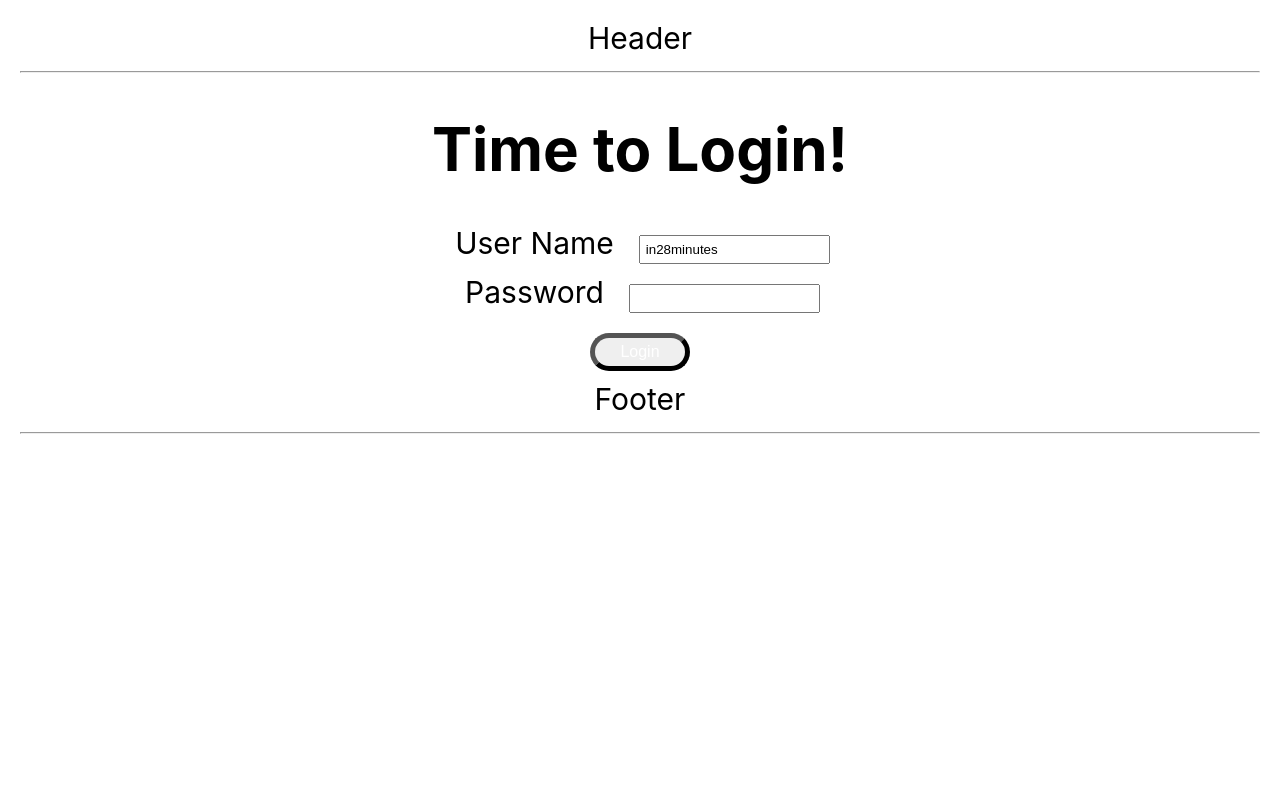
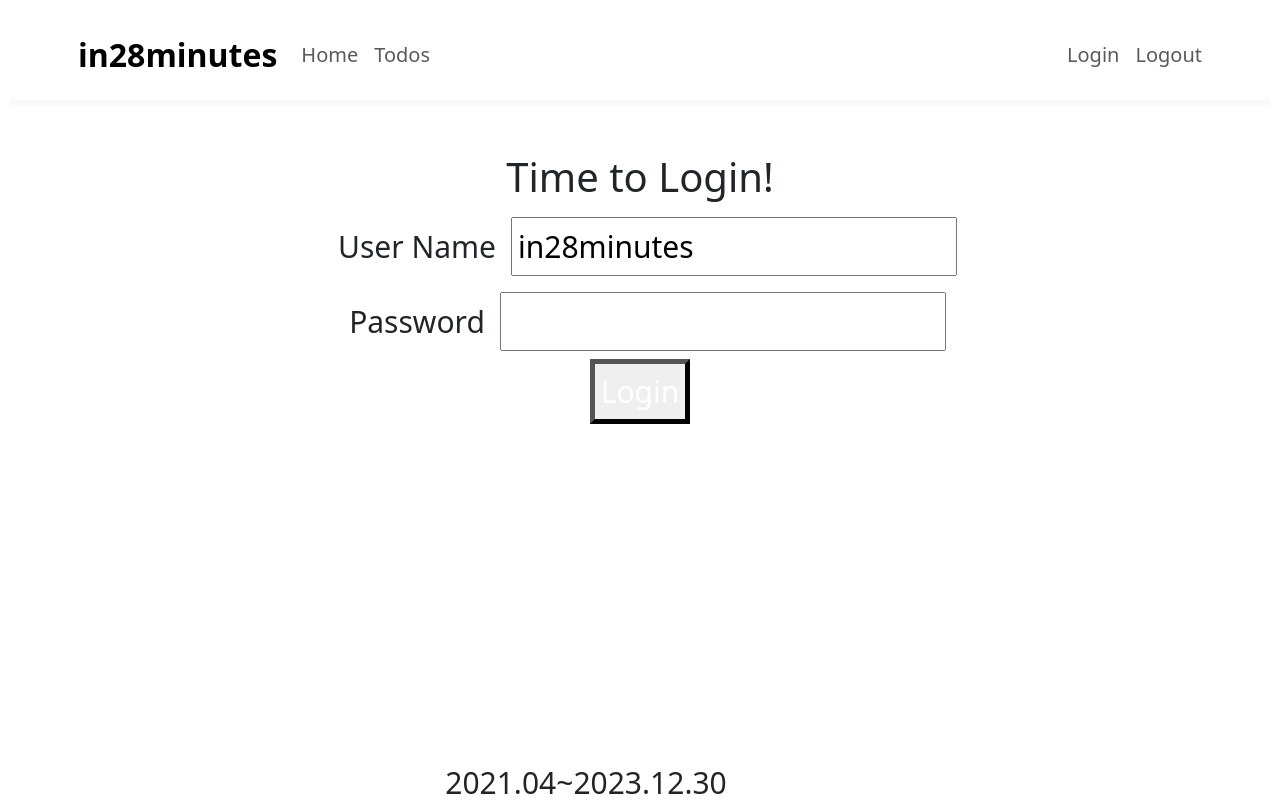
Before and after one commit to Jun-design-sketch/react-java-db-app, a React (Create React App) app in the folder 01-frontend/todo-app/: page / in a window 1280 px wide. Built offline with nearby package versions, Linux system fonts and the light colour scheme.

Commit message:
Bootstrap, style, edit header

```diff
--- a/01-frontend/todo-app/src/components/todo/TodoApp.css
+++ b/01-frontend/todo-app/src/components/todo/TodoApp.css
@@ -2,3 +2,10 @@
   margin: 10px;
   padding: 5px;
 }
+
+footer {
+  bottom: 0;
+  position: absolute;
+  width: 90%;
+  height: 40px;
+}
--- a/01-frontend/todo-app/src/components/todo/TodoApp.jsx
+++ b/01-frontend/todo-app/src/components/todo/TodoApp.jsx
@@ -5,8 +5,8 @@
 export default function TodoApp() {
   return (
     <div className="TodoApp">
+      <BrowserRouter>
         <HeaderComponent />
-      <BrowserRouter>
           <Routes>
             <Route path='/' element={<LoginComponent />} />
             <Route path='/login' element={<LoginComponent />} />
@@ -15,8 +15,8 @@
             <Route path='/logout' element={<LogoutComponent />} />
             <Route path='*' element={<ErrorComponent />} />
           </Routes>
+        <FooterComponent />
       </BrowserRouter>
-      <FooterComponent />
     </div>
   )
 }
@@ -109,10 +109,10 @@
     {id: 3, description: 'Learn DevOps', done: false, targetDate:targetDate}
   ]
   return(
-    <div className="ListTodosComponent">
+    <div className="container">
       <h1>Things You Want To Do!</h1>
       <div>
-        <table>
+        <table className="table">
           <thead>
             <tr>
               <td>Id</td>
@@ -143,17 +143,36 @@
 
 function HeaderComponent() {
   return (
-    <div className="header">
-      Header<hr />
+    <header className="border-bottom border-light border-5 mb-5 p-2">
+    <div className="container">
+        <div className="row">
+            <nav className="navbar navbar-expand-lg">
+                <a className="navbar-brand ms-2 fs-2 fw-bold text-black" href="https://www.in28minutes.com">in28minutes</a>
+                <div className="collapse navbar-collapse">
+                    <ul className="navbar-nav">
+                        <li className="nav-item fs-5"><Link className="nav-link" to="/welcome/in28minutes">Home</Link></li>
+                        <li className="nav-item fs-5"><Link className="nav-link" to="/todos">Todos</Link></li>
+                    </ul>
                 </div>
+                <ul className="navbar-nav">
+                    <li className="nav-item fs-5"><Link className="nav-link" to="/login">Login</Link></li>
+                    <li className="nav-item fs-5"><Link className="nav-link" to="/logout">Logout</Link></li>
+                </ul>
+            </nav>
+        </div>
+    </div>
+</header>
+
   )
 }
 
 function FooterComponent() {
   return (
-    <div className="footer">
-      Footer<hr />
+    <footer className="footer">
+      <div className="container">
+        2021.04~2023.12.30
       </div>
+    </footer>
   )
 }
 
--- a/01-frontend/todo-app/src/index.js
+++ b/01-frontend/todo-app/src/index.js
@@ -3,6 +3,7 @@
 import './index.css';
 import App from './App';
 import reportWebVitals from './reportWebVitals';
+import 'bootstrap/dist/css/bootstrap.min.css';
 
 const root = ReactDOM.createRoot(document.getElementById('root'));
 root.render(
```
Lines whose indentation alone changed are shown as unchanged.
